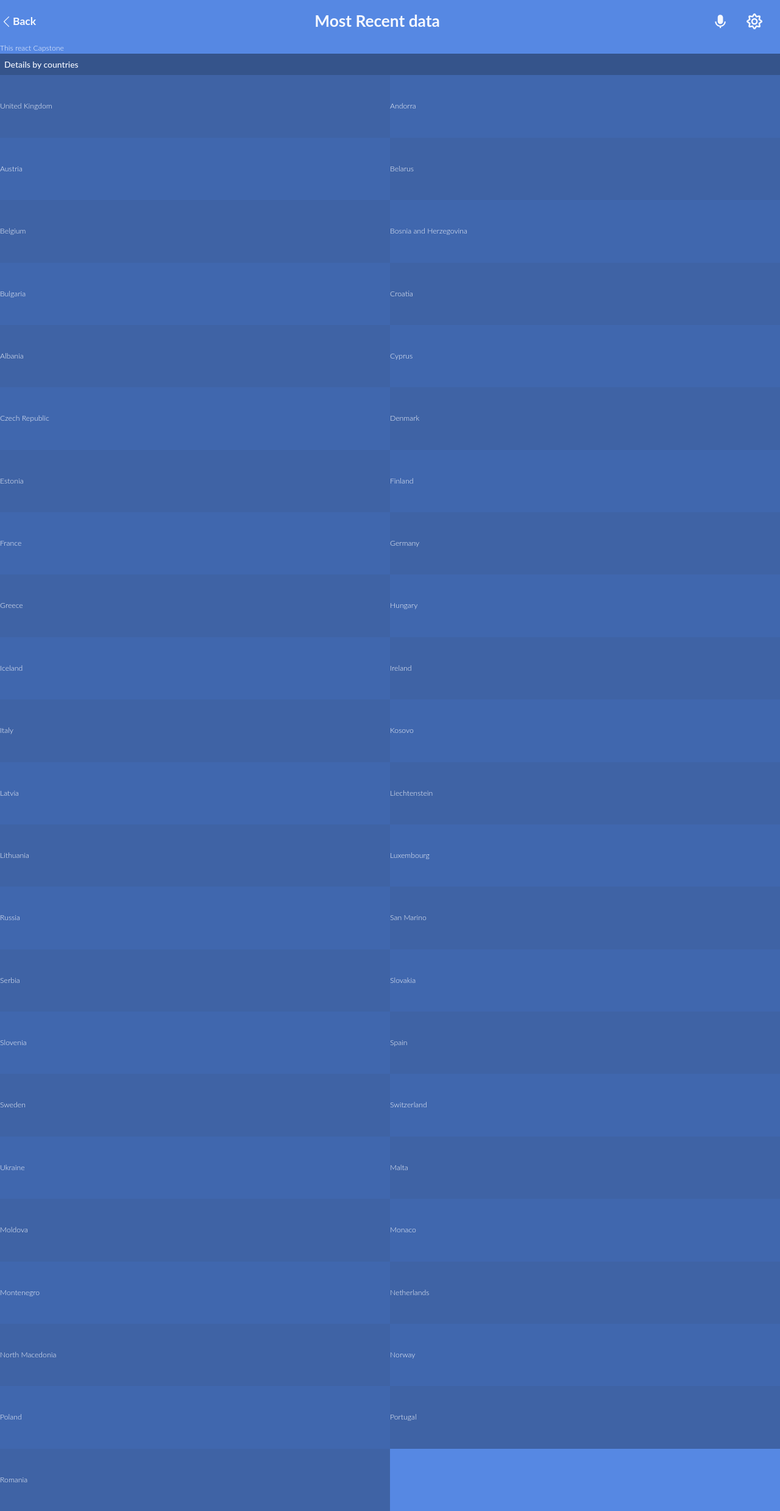
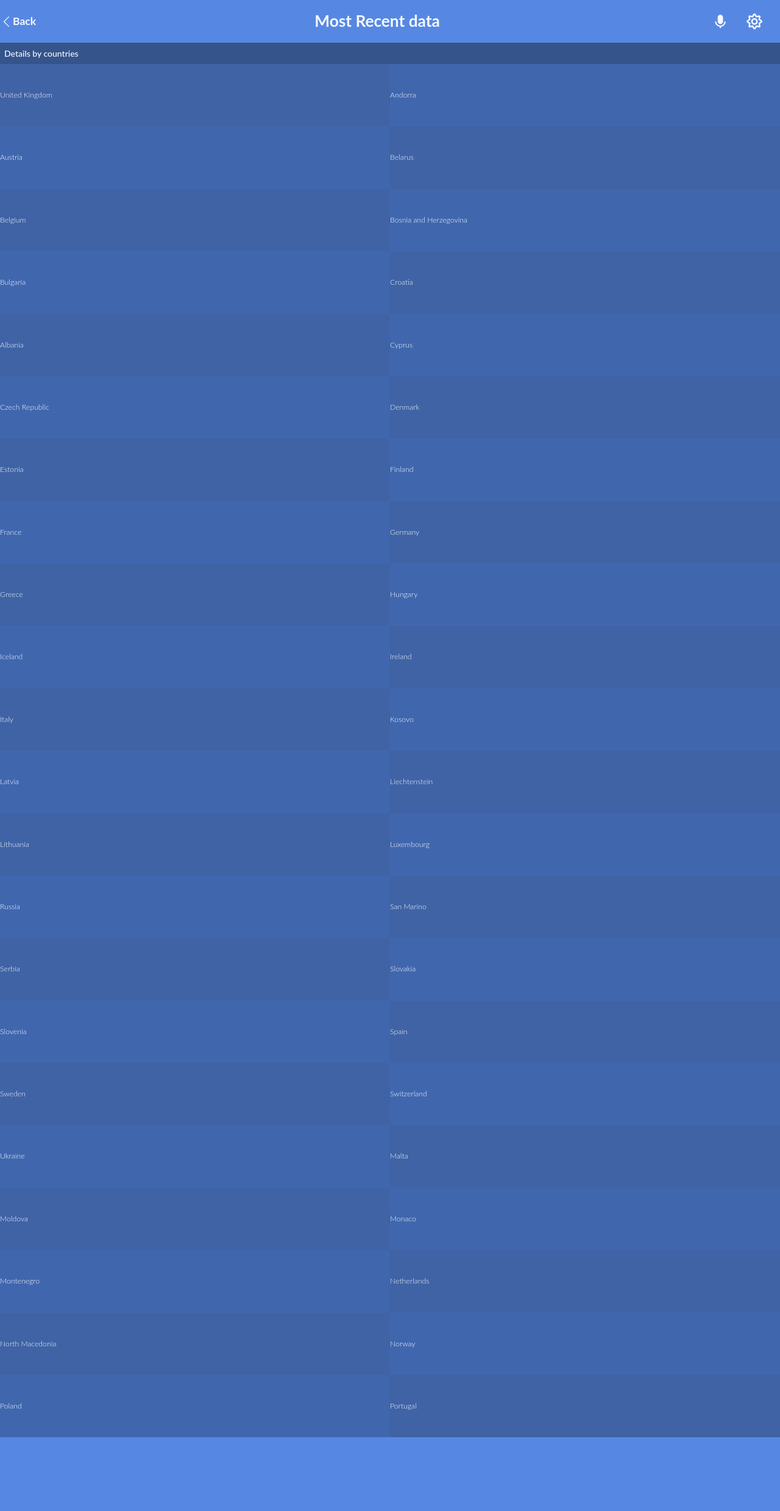
Before and after one commit to mhnazary/air-polution-app, a React (Create React App) app: page / in a window 1280 px wide. Shown: the whole page at 61% size. After the commit the page ends 2357 px from the top, so only its background shows below. Built offline with nearby package versions, Linux system fonts and the light colour scheme.

Commit message:
App.js updated

```diff
--- a/src/App.js
+++ b/src/App.js
@@ -4,7 +4,6 @@ import Country from './components/Country';
 function App() {
   return (
     <div className="App">
-      <h1>This react Capstone</h1>
       <Country />
     </div>
   );
--- a/src/components/EuropeCountries.jsx
+++ b/src/components/EuropeCountries.jsx
@@ -263,13 +263,6 @@ const EuropeCountries = [
     latitude: 38.7223,
     longitude: -9.1393,
   },
-  {
-    country: 'Romania',
-    capital: 'Bucharest',
-    latitude: 44.4396,
-    longitude: 26.0963,
-  },
-
 ];
 
 export default EuropeCountries;
```
